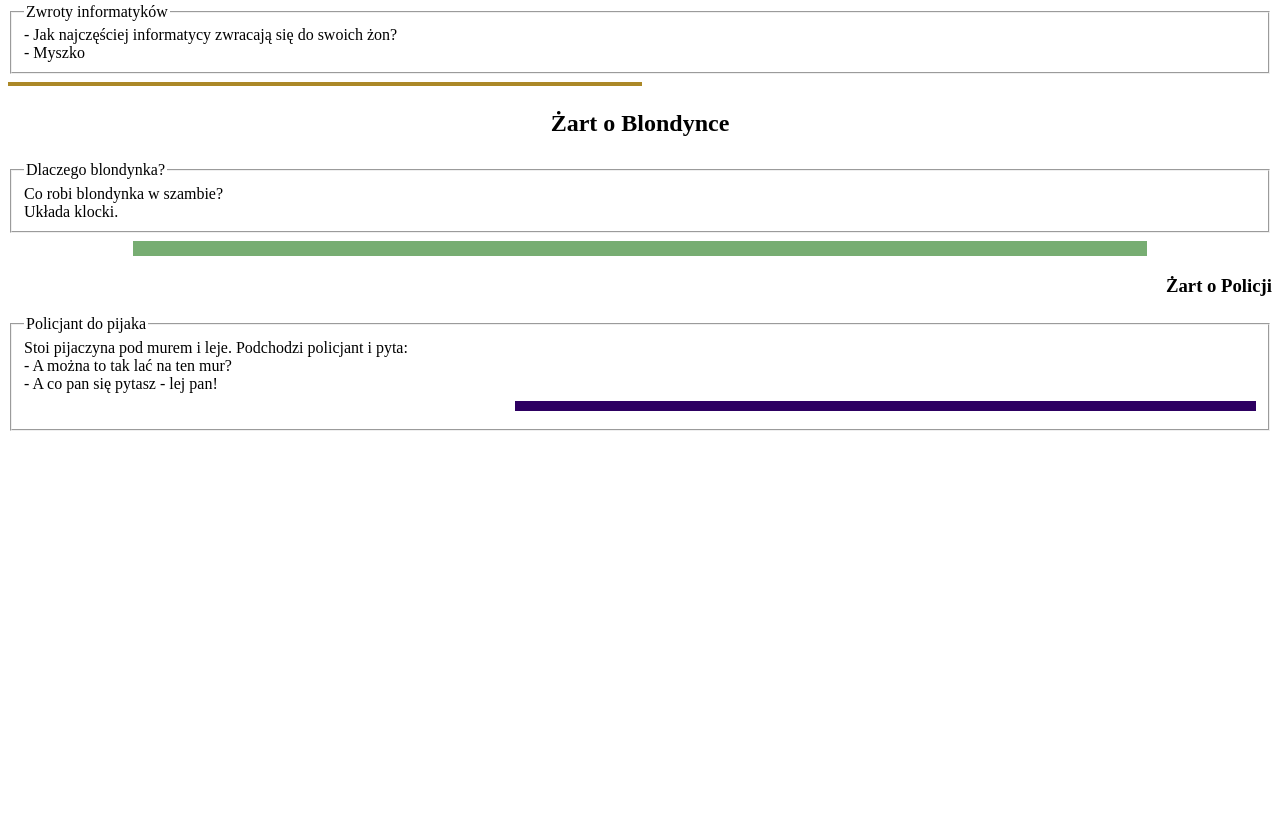
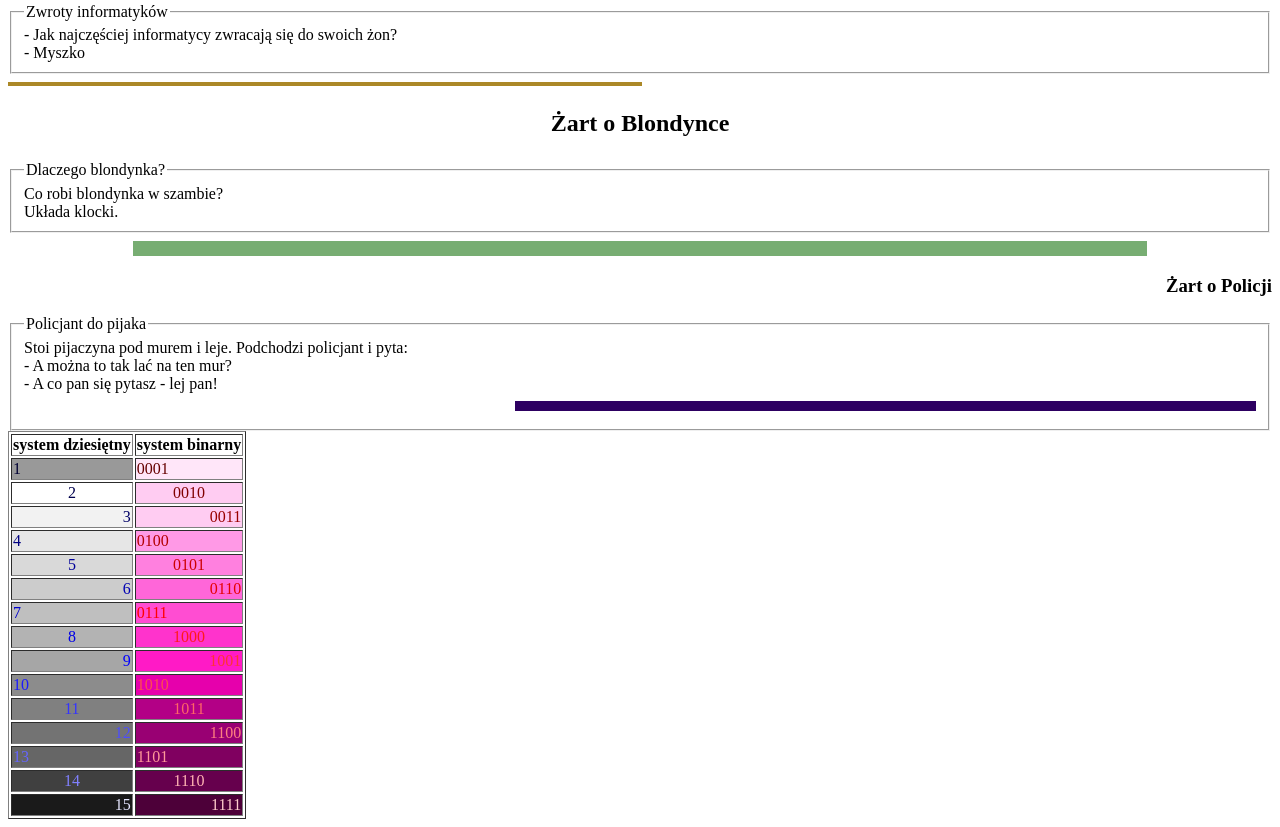
Before and after one commit to dspk69/dspk69.github.io, a plain HTML site: page index.html in a window 1280 px wide. Shown: the part 2128-2955 px from the top of the page. Before the commit the page ends 2567 px from the top, so only its background shows below. Drawn offline with Linux system fonts and the light colour scheme.

Commit message:
Update index.html

```diff
--- a/index.html
+++ b/index.html
@@ -64,5 +64,23 @@ Stoi pijaczyna pod murem i leje. Podchodzi policjant i pyta: <br>
 - A co pan się pytasz - lej pan!
 <HR size=10 width=60% align=right color=#2d0061>
 </FIELDSET>
+	<table border=1>
+<th>system dziesiętny</th> <th>system binarny </th>
+<tr><td style="background-color:#999999; color:#000033; text-align:left; font-size:">1</td> <td style="background-color:#ffe6f9; color:#660000; text-align:left">0001</td>
+<tr><td style="background-color:#ffffff; color:#00004d; text-align:center">2</td> <td style="background-color:#ffccf2; color:#800000; text-align:center">0010</td>
+<tr><td style="background-color:#f2f2f2; color:#000066; text-align:right">3</td> <td style="background-color:#ffccf2; color:#990000; text-align:right">0011</td>
+<tr><td style="background-color:#e6e6e6; color:#000080; text-align:left">4</td> <td style="background-color:#ff99e6; color:#b30000; text-align:left">0100</td>
+<tr><td style="background-color:#d9d9d9; color:#000099; text-align:center">5</td> <td style="background-color:#ff80df; color:#cc0000; text-align:center">0101</td>
+<tr><td style="background-color:#cccccc; color:#0000b3; text-align:right">6</td> <td style="background-color:#ff66d9; color:#e60000; text-align:right">0110</td>
+<tr><td style="background-color:#bfbfbf; color:#0000cc; text-align:left">7</td> <td style="background-color:#ff4dd2; color:#ff0000; text-align:left">0111</td>
+<tr><td style="background-color:#b3b3b3; color:#0000e6; text-align:center">8</td> <td style="background-color:#ff33cc; color:#ff1a1a; text-align:center">1000</td>
+<tr><td style="background-color:#a6a6a6; color:#0000ff; text-align:right">9</td> <td style="background-color:#ff1ac6; color:#ff3333; text-align:right">1001</td>
+<tr><td style="background-color:#8c8c8c; color:#1a1aff; text-align:left">10</td> <td style="background-color:#e600ac; color:#ff4d4d; text-align:left">1010</td>
+<tr><td style="background-color:#808080; color:#3333ff; text-align:center">11</td> <td style="background-color:#b30086; color:#ff6666; text-align:center">1011</td>
+<tr><td style="background-color:#737373; color:#4d4dff; text-align:right">12</td> <td style="background-color:#990073; color:#ff8080; text-align:right">1100</td>
+<tr><td style="background-color:#666666; color:#6666ff; text-align:left">13</td> <td style="background-color:#800060; color:#ff9999; text-align:left">1101</td>
+<tr><td style="background-color:#404040; color:#8080ff; text-align:center">14</td> <td style="background-color:#66004d; color:#ffb3b3; text-align:center">1110</td>
+<tr><td style="background-color:#1a1a1a; color:#e6e6ff; text-align:right">15</td> <td style="background-color:#4d0039; color:#ffcccc; text-align:right">1111</td>
+</table>
 		</body>
 </html>
```
